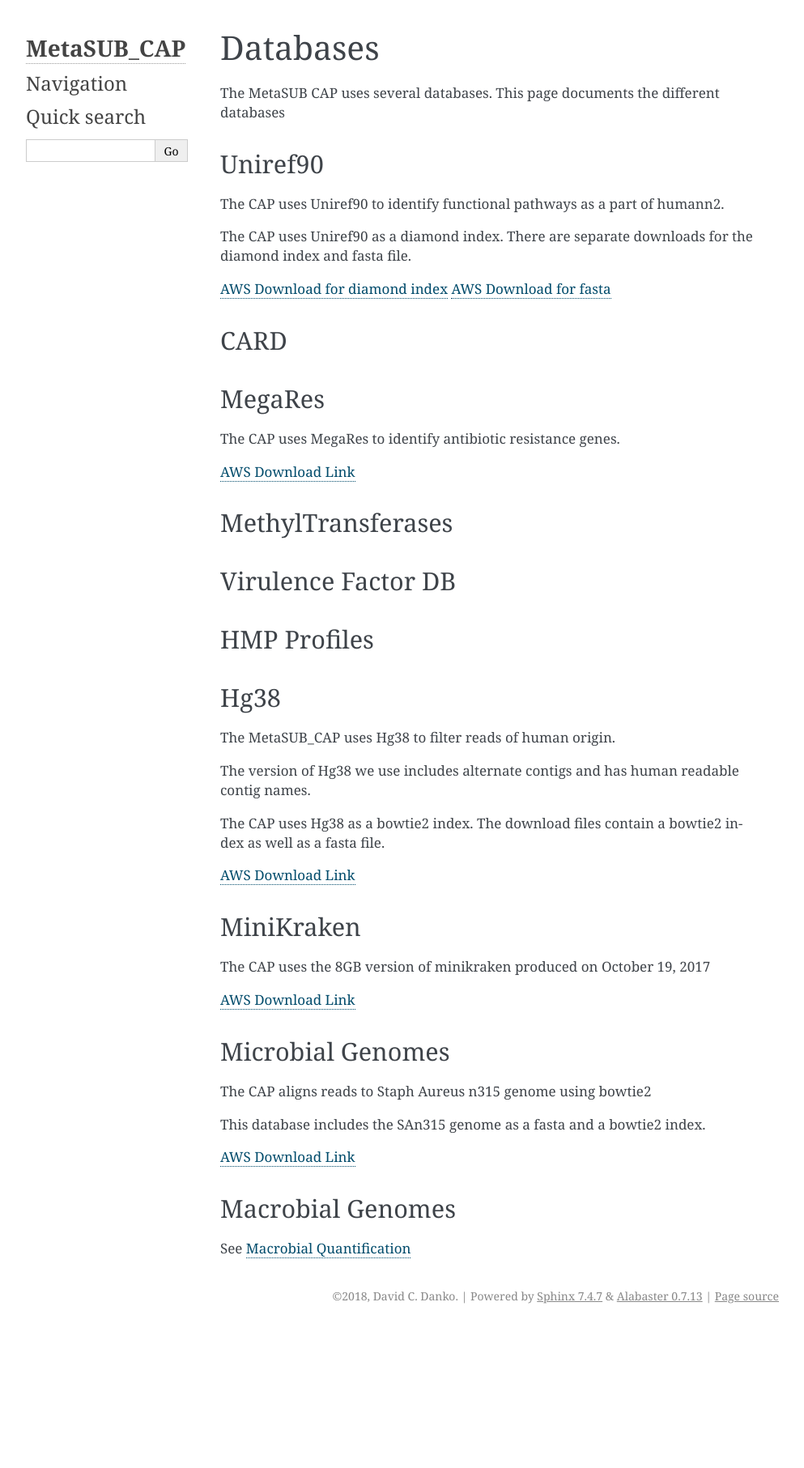
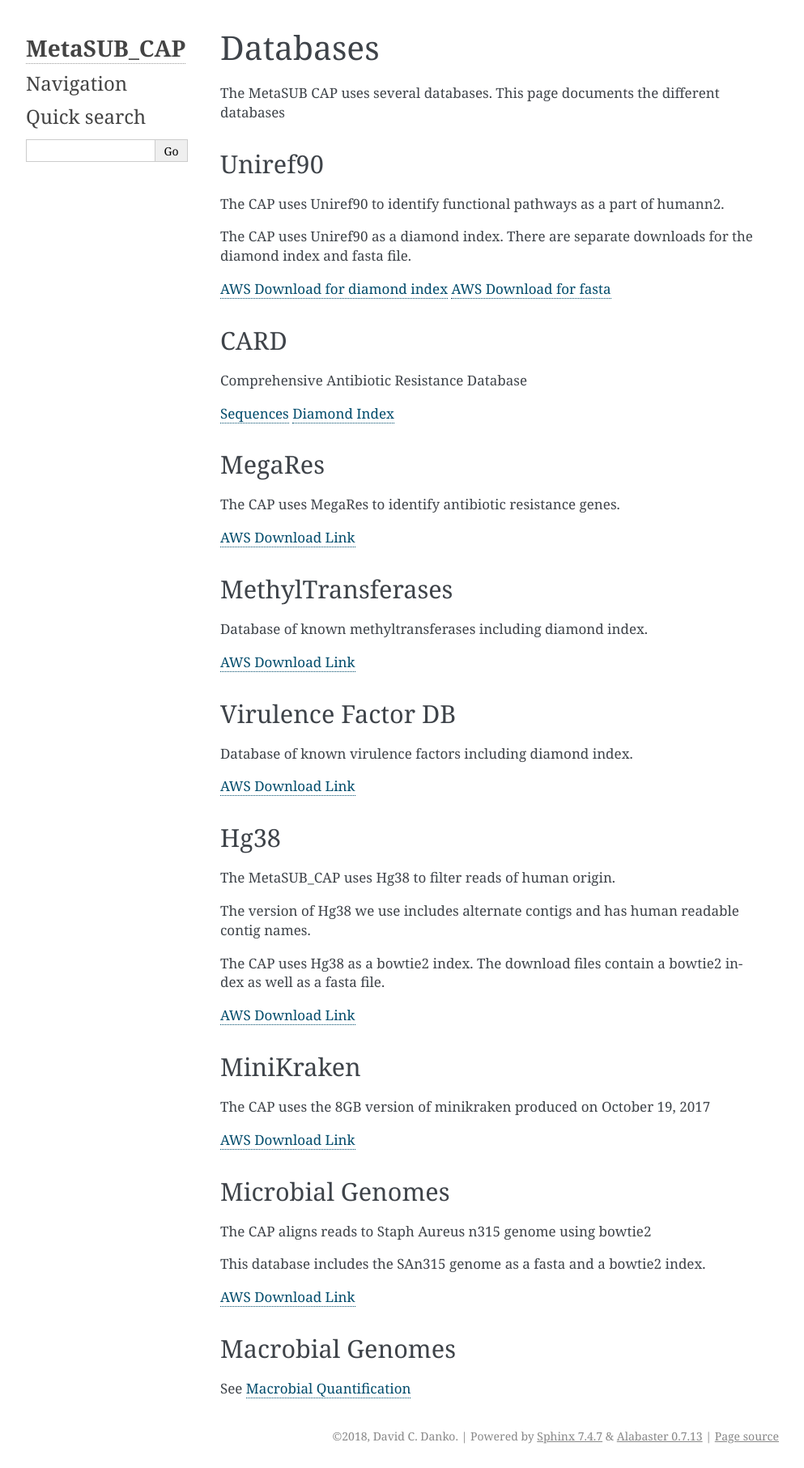
Before and after one commit to MetaSUB/MetaSUB_CAP, a Sphinx documentation site: the page built from docs/databases.rst, in a window 1280 px wide. Shown: the whole page at 81% size, without its empty margins (148-1141 px from the left). Built offline with Sphinx 7.4.7, drawn with Linux system fonts in a browser that asks for light colours; formulas are drawn with MathJax 3; before the commit the page ends 1640 px from its top, so only the background shows below that.

Commit message:
updated databases

```diff
--- a/docs/databases.rst
+++ b/docs/databases.rst
@@ -17,6 +17,11 @@
 CARD
 ----
 
+Comprehensive Antibiotic Resistance Database
+
+`Sequences <https://s3.amazonaws.com/metasub-cap-databases/card_oct_2017_prot_seqs.faa>`_
+`Diamond Index <https://s3.amazonaws.com/metasub-cap-databases/card_oct_2017_prot_seqs.dmnd>`_
+
 MegaRes
 -------
 
@@ -27,11 +32,16 @@
 MethylTransferases
 ------------------
 
+Database of known methyltransferases including diamond index.
+
+`AWS Download Link <https://s3.amazonaws.com/metasub-cap-databases/methyls_90.tar.gz>`_
+
 Virulence Factor DB
 -------------------
 
-HMP Profiles
-------------
+Database of known virulence factors including diamond index.
+
+`AWS Download Link <https://s3.amazonaws.com/metasub-cap-databases/vfdb_setB_pro.tar.gz>`_
 
 Hg38
 ----
```
